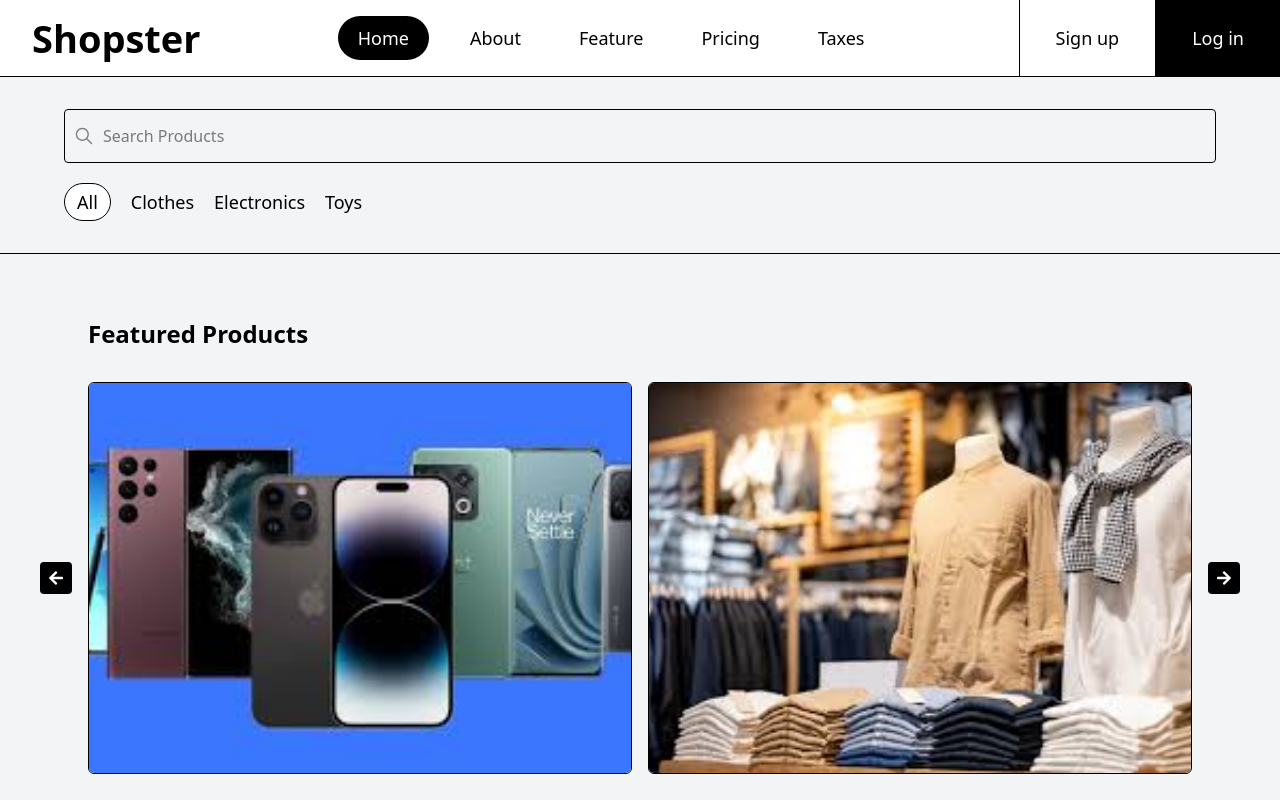
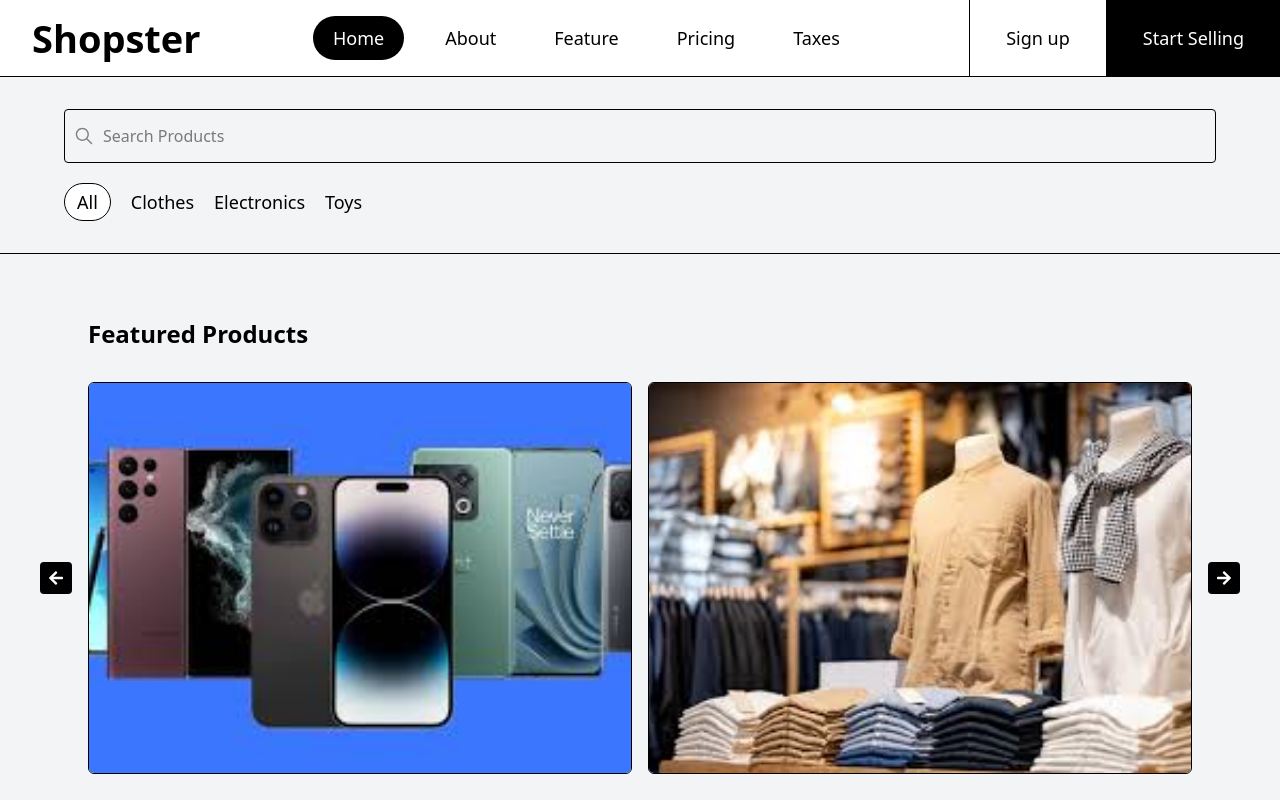
Before and after one commit to Rohitprj/E-Commerce-Frontend, a Next.js app: page / in a window 1280 px wide. Shown: the top 800 px of the page. Built offline with nearby package versions, Linux system fonts and the light colour scheme.

Commit message:
feat: add Start Selling page and update header link

```diff
--- a/package.json
+++ b/package.json
@@ -9,6 +9,7 @@
     "lint": "next lint"
   },
   "dependencies": {
+    "axios": "^1.8.4",
     "lucide-react": "^0.487.0",
     "next": "15.2.4",
     "react": "^19.0.0",
--- a/src/components/Header/index.tsx
+++ b/src/components/Header/index.tsx
@@ -37,9 +37,9 @@ export default function Header() {
             Sign up
           </button>
         </Link>
-        <Link href={"/login"}>
+        <Link href={"/StartSelling"}>
           <button className="text-lg px-9 cursor-pointer py-6 border-l border-black text-white bg-black">
-            Log in
+            Start Selling
           </button>
         </Link>
       </div>
--- /dev/null
+++ b/src/components/StartSelling/index.tsx
@@ -0,0 +1,9 @@
+import React from "react";
+
+export default function index() {
+  return (
+    <div>
+      <div>Start Selling</div>
+    </div>
+  );
+}
```
Also changed, not shown: 1 other file (tests, documents, lock files or other folders).
